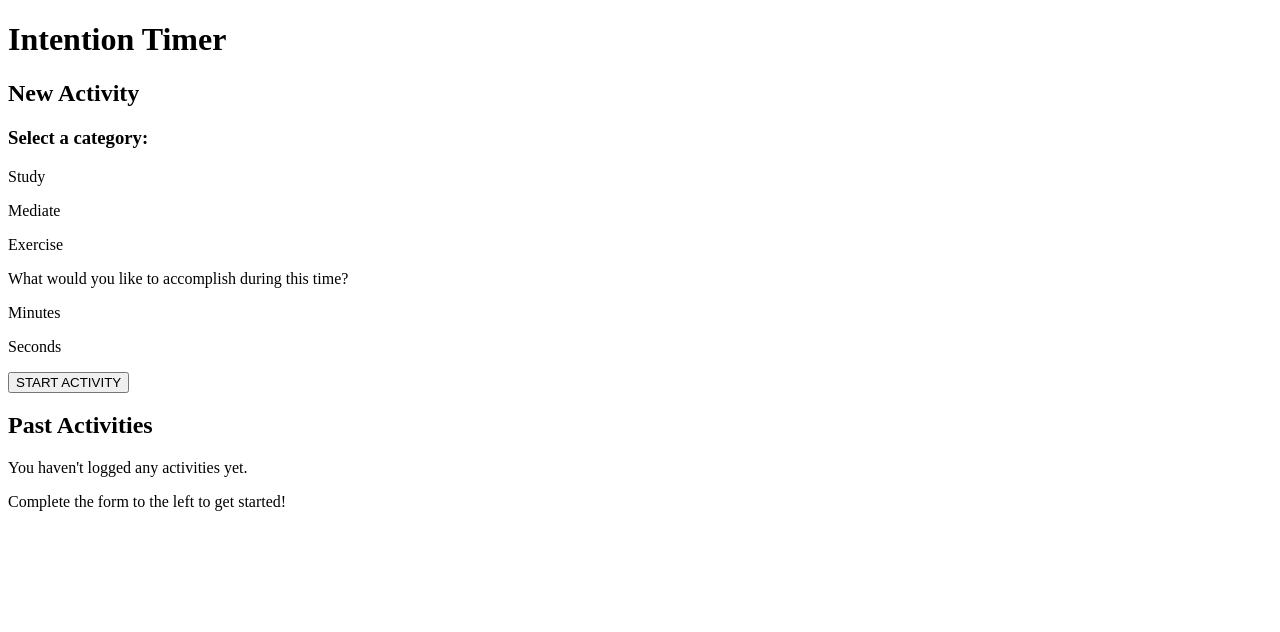
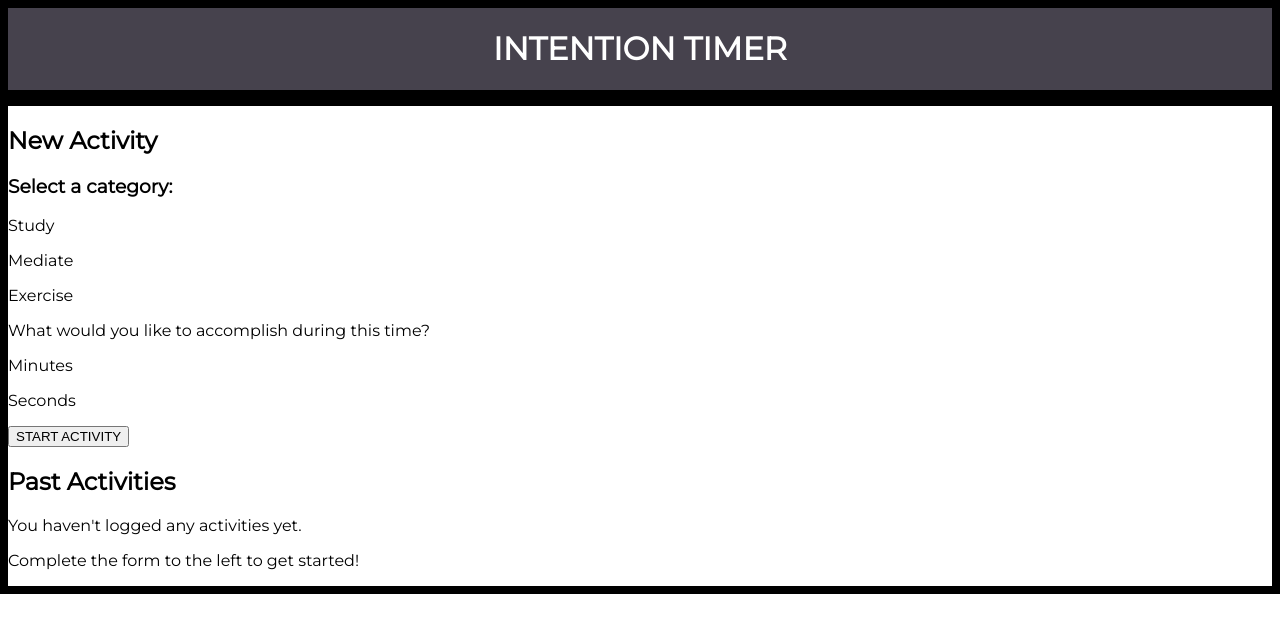
Before and after one commit to m1073496/intention-timer, a plain HTML site: page index.html in a window 1280 px wide. Drawn offline with Linux system fonts and the light colour scheme.

Commit message:
Add header formatting

```diff
--- a/index.html
+++ b/index.html
@@ -5,14 +5,16 @@
     <meta charset="utf-8">
     <!-- insert font info here -->
     <link href="" rel="stylesheet">
+
+  <link rel="stylesheet" href="https://fonts.googleapis.com/css?family=Montserrat">
     <link rel="stylesheet" href="./styles.css">
     <title>Intention Timer</title>
   </head>
   <body>
     <header class="header">
-      <h1 id="h1">Intention Timer</h1>
+      <h1 id="h1">INTENTION TIMER</h1>
     </header>
-    <main class="main">
+    <main class="main-container">
       <section class="current-activity">
         <h2>New Activity</h2>
         <article>
--- a/styles.css
+++ b/styles.css
@@ -0,0 +1,32 @@
+body {
+    margin: 0;
+    font-family: "Montserrat";
+}
+
+.header {
+    border: 0.5em solid black;
+    color: #FFF;
+    background-color: #46424D;
+    margin: 0;
+    text-align: center;
+}
+
+.main-container {
+    border: 0.5em solid black;
+
+}
+
+
+/* Colors
+Main background: #2B2733
+Text on main background: #CBC9CF
+Header, cards: #46424D
+Card shadow: #26222D
+Text on header and cards: #FFF
+Study: #B3FD78
+Meditate: #C278FD
+Exercise: #FD8078
+Error: #EFB7EC
+
+Fonts
+Montserrat, both 300 and 400 weights are used in the comp. You’ll need to link this in the HTML. */
```
